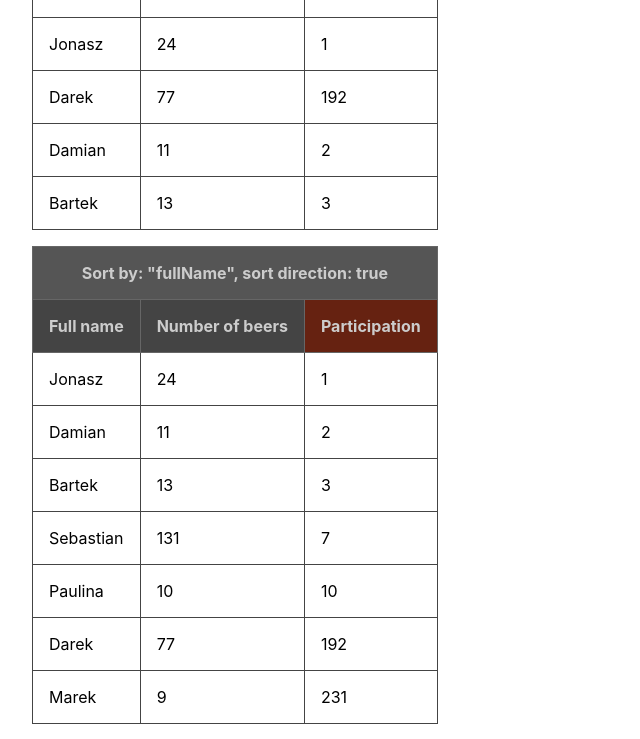
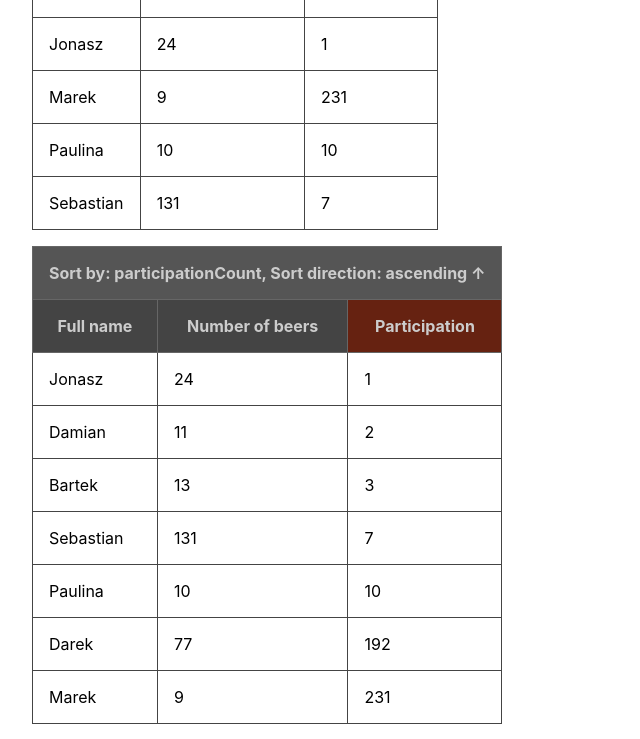
Before and after one commit to argasek/codebrainers-2020-09, a React (Create React App) app: page / in a window 1280 px wide. Shown: the part 280-1019 px from the top of the page, without its empty margins (0-640 px from the left). Built offline with nearby package versions, Linux system fonts and the light colour scheme.

Commit message:
Task1 add sort direction and sort by information above table.

```diff
--- a/src/App.js
+++ b/src/App.js
@@ -6,9 +6,9 @@ import {codebrainersStudents} from "./models/student";
 function App() {
     return (
         <div>
-            <StudentList students={codebrainersStudents} sortBy="fullName" sortDirection={false}/>
-            <StudentList students={codebrainersStudents} sortBy="participationCount" sortDirection={true}/>
-            <StudentList students={codebrainersStudents} sortBy="numberOfBeers" sortDirection={false}/>
+            <StudentList students={codebrainersStudents} sortBy="fullName" sortDirection='descending &darr;'/>
+            <StudentList students={codebrainersStudents} sortBy="participationCount" sortDirection='ascending &uarr;'/>
+            <StudentList students={codebrainersStudents} sortBy="numberOfBeers" sortDirection='descending &darr;'/>
         </div>
     );
 }
--- a/src/components/StudentList.js
+++ b/src/components/StudentList.js
@@ -7,7 +7,6 @@ function StudentList(props) {
     const sortBy = props.sortBy;
     const sortDirection = props.sortDirection;
     const multiplier = sortDirection ? 1 : -1;
-
 
     const sortedStudents = students.sort((student1, student2) => {
         const a = student1[sortBy];
@@ -22,12 +21,16 @@ function StudentList(props) {
         return 0;
 
     });
+    const style = {backgroundColor:"#621"}
+    const style2 = {backgroundColor:"#fff"};
+
+    const col = sortBy ? style : style2;
 
     return (
         <table className='student-table' cellSpacing="0" cellPadding="0">
             <thead>
             <tr>
-                <th colspan={3} style={{backgroundColor: '#555'}}>Sort by: "fullName", sort direction: true</th>
+                <th colspan={3} style={{backgroundColor: '#555'}}> Sort by: {sortBy}, Sort direction: {sortDirection}</th>
             </tr>
             <tr>
                 <th>Full name</th>
```
